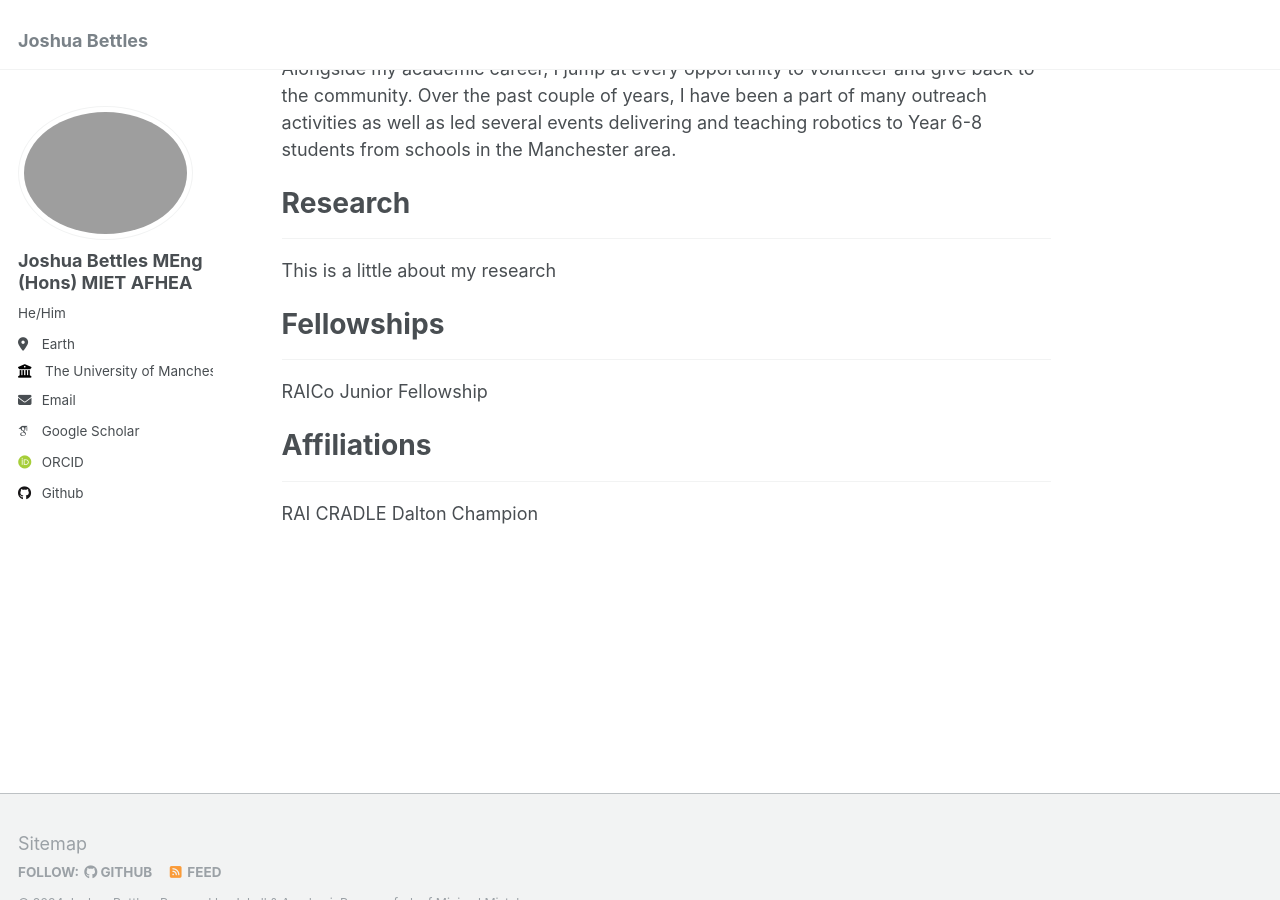
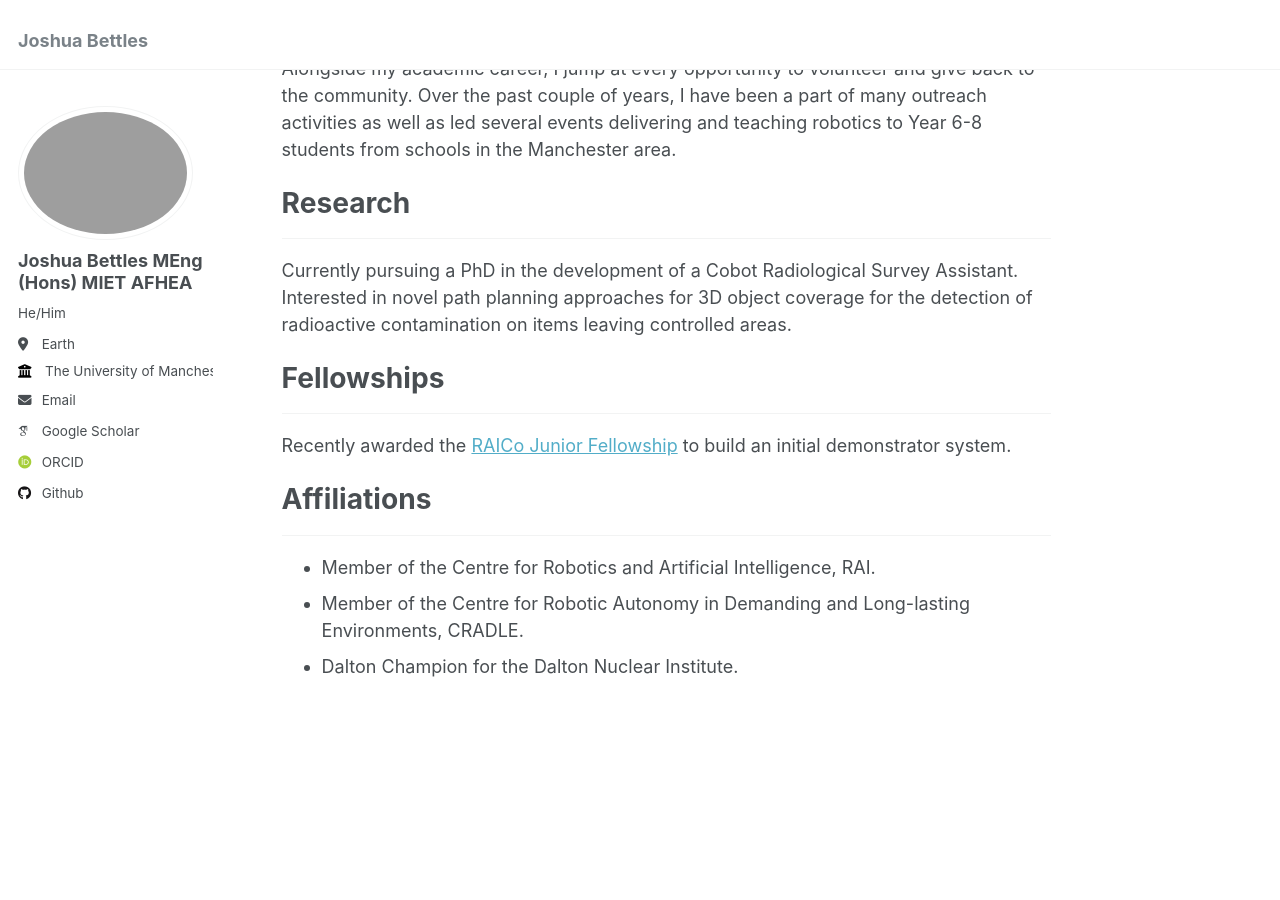
Before and after one commit to Joshua-Bettles/joshua-bettles.github.io, a Jekyll site: the page built from _pages/about.md, in a window 1280 px wide and 900 px high, scrolled down 693 px. Built offline with Jekyll 4.4.1, drawn with Linux system fonts in a browser that asks for light colours; some web fonts are replaced.

Commit message:
Update about.md

```diff
--- a/_pages/about.md
+++ b/_pages/about.md
@@ -25,16 +25,16 @@ Alongside my academic career, I jump at every opportunity to volunteer and give
 Research
 ======
 ------
-This is a little about my research
+Currently pursuing a PhD in the development of a Cobot Radiological Survey Assistant. Interested in novel path planning approaches for 3D object coverage for the detection of radioactive contamination on items leaving controlled areas.
 
 Fellowships
 ======
 ------
-RAICo Junior Fellowship
+Recently awarded the [RAICo Junior Fellowship](https://raico.org/academia/fellowships/) to build an initial demonstrator system.
 
 Affiliations
 ======
 ------
-RAI
-CRADLE
-Dalton Champion
+- Member of the Centre for Robotics and Artificial Intelligence, RAI.
+- Member of the Centre for Robotic Autonomy in Demanding and Long-lasting Environments, CRADLE.
+- Dalton Champion for the Dalton Nuclear Institute.
```
